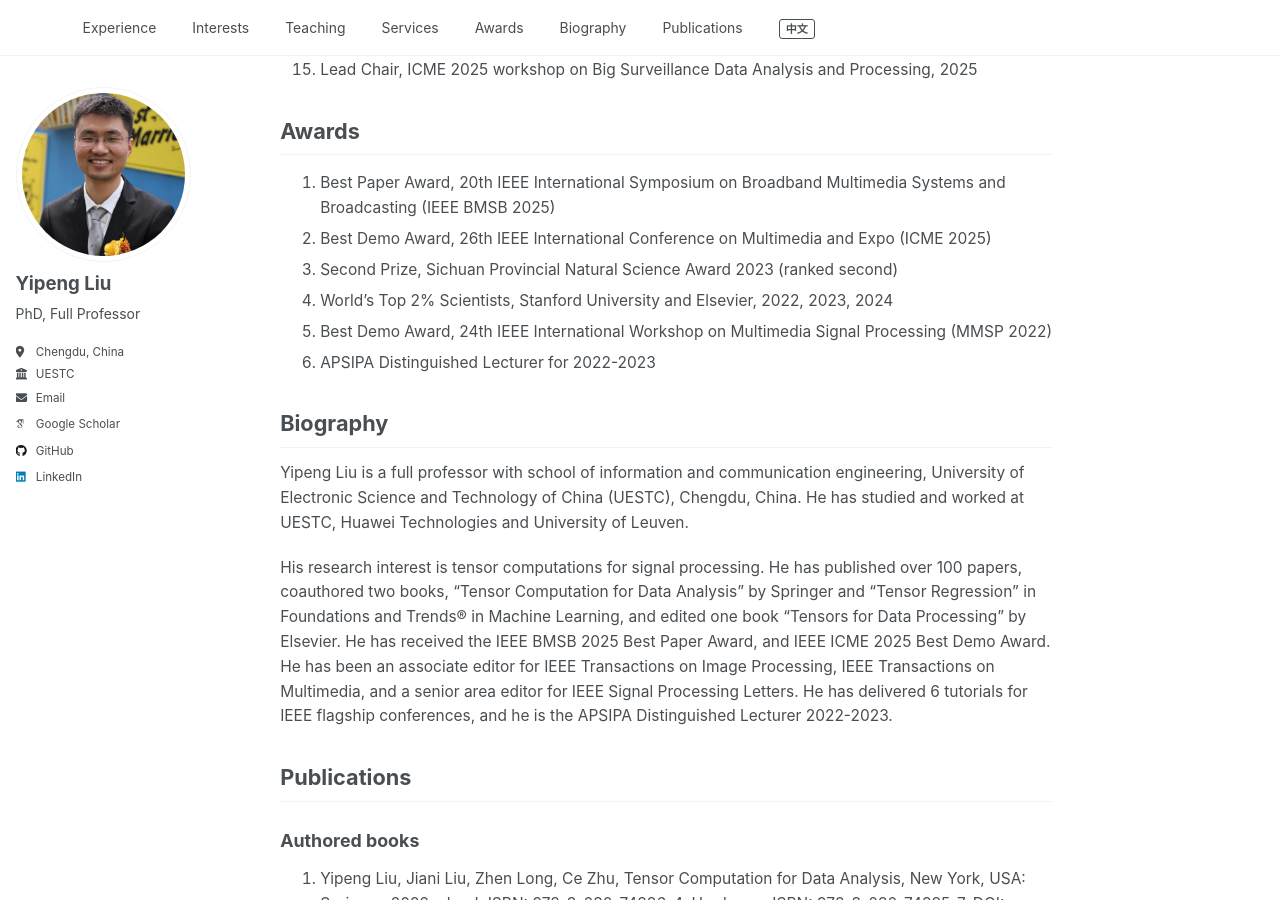
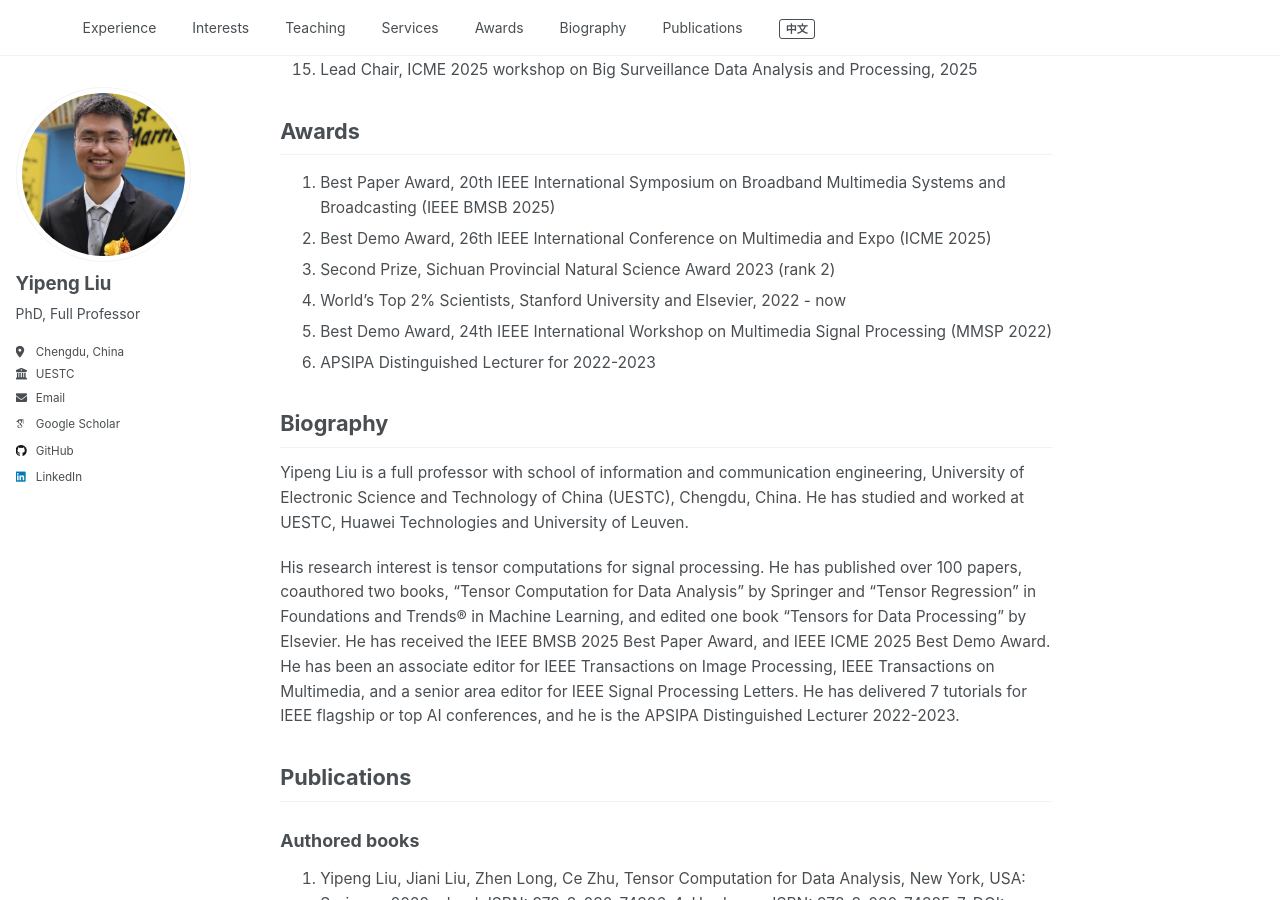
Before and after one commit to yipengliu/yipengliu.github.io, a Jekyll site: the page built from _pages/main-en.md, in a window 1280 px wide and 900 px high, scrolled down 1751 px. Built offline with Jekyll 4.4.1, drawn with Linux system fonts in a browser that asks for light colours; some web fonts are replaced; some of the changed text lies outside the part shown.

Commit message:
Update main-en.md

```diff
--- a/_pages/main-en.md
+++ b/_pages/main-en.md
@@ -62,8 +62,8 @@ redirect_from:
 
 1. Best Paper Award, 20th IEEE International Symposium on Broadband Multimedia Systems and Broadcasting (IEEE BMSB 2025)
 2. Best Demo Award, 26th IEEE International Conference on Multimedia and Expo (ICME 2025)
-3. Second Prize, Sichuan Provincial Natural Science Award 2023 (ranked second)
-4. World's Top 2% Scientists, Stanford University and Elsevier, 2022, 2023, 2024
+3. Second Prize, Sichuan Provincial Natural Science Award 2023 (rank 2)
+4. World's Top 2% Scientists, Stanford University and Elsevier, 2022 - now
 5. Best Demo Award, 24th IEEE International Workshop on Multimedia Signal Processing (MMSP 2022)
 6. APSIPA Distinguished Lecturer for 2022-2023
 
@@ -74,7 +74,7 @@ redirect_from:
 
 Yipeng Liu is a full professor with school of information and communication engineering, University of Electronic Science and Technology of China (UESTC), Chengdu, China. He has studied and worked at UESTC, Huawei Technologies and University of Leuven.
 
-His research interest is tensor computations for signal processing. He has published over 100 papers, coauthored two books, “Tensor Computation for Data Analysis” by Springer and “Tensor Regression” in Foundations and Trends® in Machine Learning, and edited one book “Tensors for Data Processing” by Elsevier. He has received the IEEE BMSB 2025 Best Paper Award, and IEEE ICME 2025 Best Demo Award. He has been an associate editor for IEEE Transactions on Image Processing, IEEE Transactions on Multimedia, and a senior area editor for IEEE Signal Processing Letters. He has delivered 6 tutorials for IEEE flagship conferences, and he is the APSIPA Distinguished Lecturer 2022-2023.
+His research interest is tensor computations for signal processing. He has published over 100 papers, coauthored two books, “Tensor Computation for Data Analysis” by Springer and “Tensor Regression” in Foundations and Trends® in Machine Learning, and edited one book “Tensors for Data Processing” by Elsevier. He has received the IEEE BMSB 2025 Best Paper Award, and IEEE ICME 2025 Best Demo Award. He has been an associate editor for IEEE Transactions on Image Processing, IEEE Transactions on Multimedia, and a senior area editor for IEEE Signal Processing Letters. He has delivered 7 tutorials for IEEE flagship or top AI conferences, and he is the APSIPA Distinguished Lecturer 2022-2023.
 
 ## <a id="Publications"></a>Publications
 
@@ -246,7 +246,7 @@ His research interest is tensor computations for signal processing. He has publi
 6. Chao Zhang, Ce Zhu, Jimin Xiao, Xun Xu, Yipeng Liu, “Image ordinal classification and understanding: grid dropout with masking label,” The 19th IEEE International Conference on Multimedia and Expo (ICME 2018), San Diego, CA, USA, Jul. 23-27, 2018.
 7. Longxi Chen, Yipeng Liu, Ce Zhu, “Robust tensor principal component analysis in all modes,” The 19th IEEE International Conference on Multimedia and Expo (ICME 2018), San Diego, CA, USA, Jul. 23-27, 2018.
 8. Sung-han Lin, Wen-Chuin Hsu, Chin-Chang Huang, Yi-Chun Chen, Yao-Liang Chen, Jur-Shan Cheng, Chih-Chien Tsai, Yipeng Liu, and Jiun-Jie Wang, "Differential Diagnosis in Alzheimer’s Disease and Mild Cognitive Impairment using Discriminant Function Analysis," ISMRM Workshop on Machine Learning,  Pacific Grove, CA, USA, March 14-17, 2018.
-9. Fan Huang , Sung-han Lin , Chin-Song Lu , Yi-Hsin Weng , Yao-Liang Chen , Shu-Hang Ng , Yi-Ming Wu , Chih-Chien Tsai , Yipeng Liu , and Jiun-Jie Wang, "Differential diagnosis in Parkinsonism using diffusion tensor as measured from multiple cortical regions," Joint Annual Meeting ISMRM-ESMRMB, Paris, France, 16-21 June 2018.
+9. Fan Huang , Sung-han Lin, Chin-Song Lu , Yi-Hsin Weng , Yao-Liang Chen , Shu-Hang Ng , Yi-Ming Wu , Chih-Chien Tsai , Yipeng Liu , and Jiun-Jie Wang, "Differential diagnosis in Parkinsonism using diffusion tensor as measured from multiple cortical regions," Joint Annual Meeting ISMRM-ESMRMB, Paris, France, 16-21 June 2018.
 
 #### 2017
 
```
